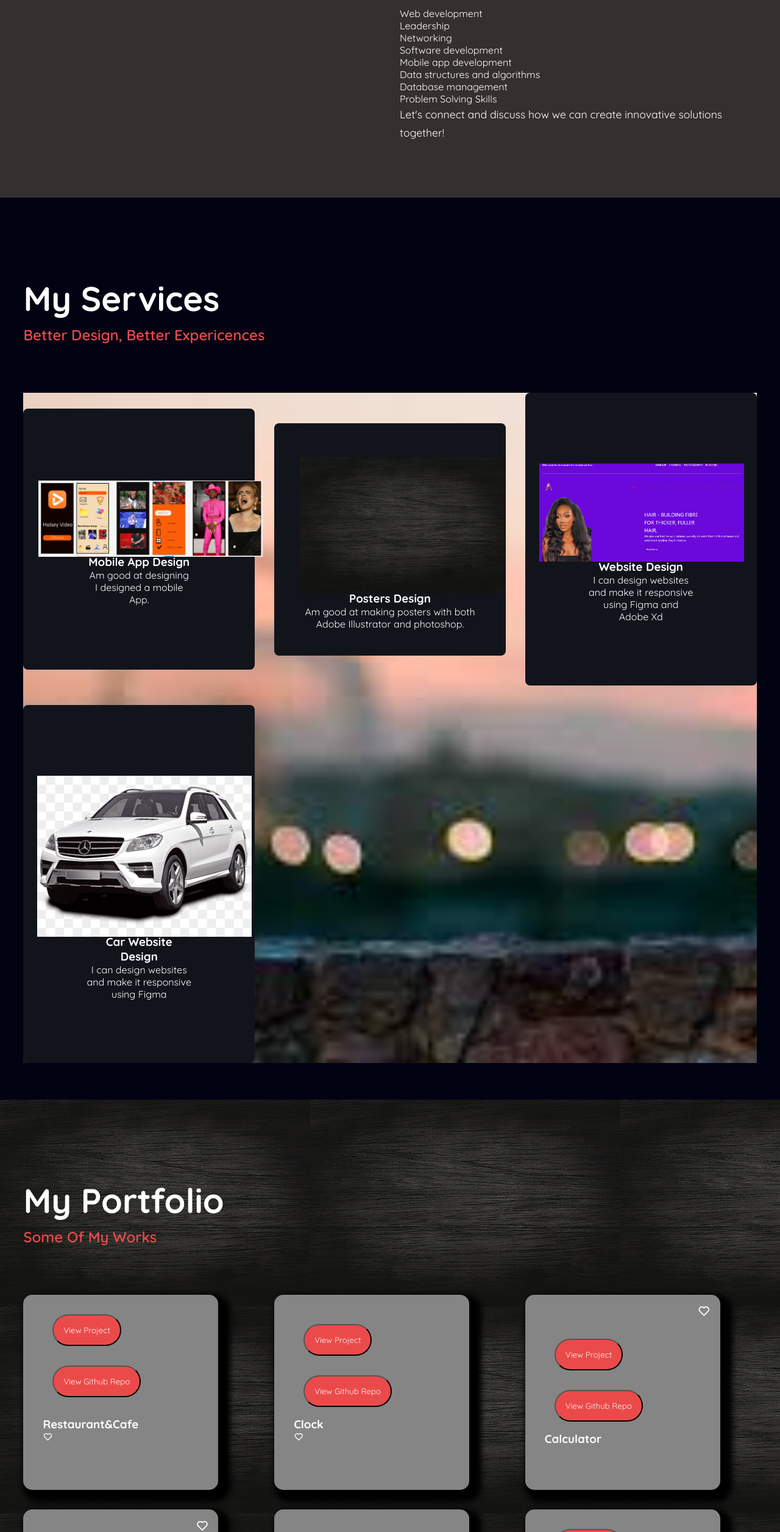
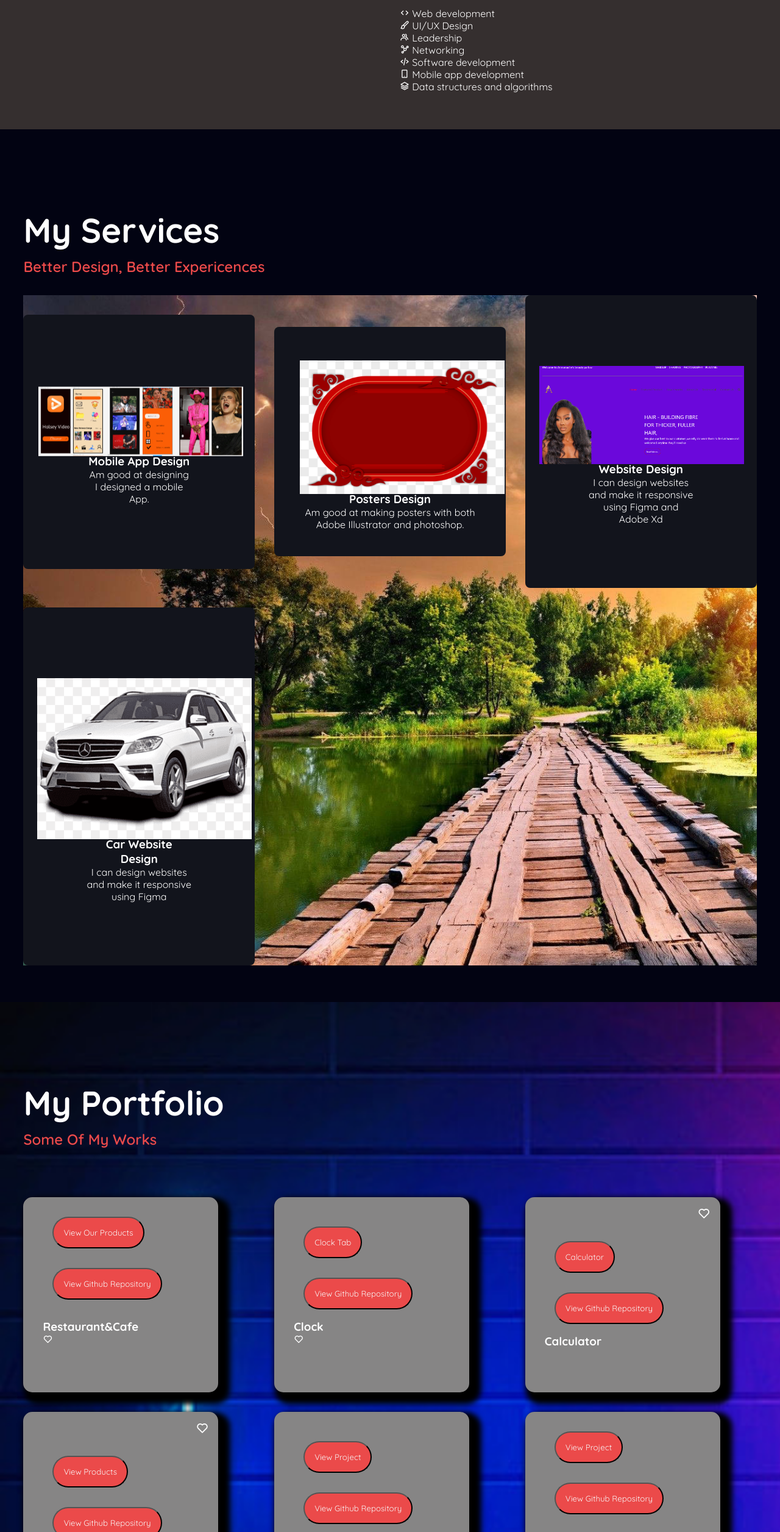
Before and after one commit to kipngenohaaron/KipngenohPortfolio, a plain HTML site: page index.html in a window 1280 px wide. Shown: the part 1596-4108 px from the top of the page at 61% size. Drawn offline with nearby package versions, Linux system fonts and the light colour scheme.

Commit message:
styles updated

```diff
--- a/Css/style.css
+++ b/Css/style.css
@@ -171,8 +171,8 @@ header.sticky{
 	align-items: center;
 	text-align: center;
 	gap: 2rem;
-	margin-top: 5rem;
-	background: url(../images/bg3.jpeg);
+	margin-top: 2rem;
+	background: url(../images/background1.jpg);
 	background-repeat: no-repeat;
 	background-size: cover;
 }
@@ -195,7 +195,7 @@ header.sticky{
 
 }
 .box1 img{
-width: 23rem;
+width: 21rem;
 animation: bounce 1.5s infinite;
 transition: 1s;
 transform-style: preserve-3d;
@@ -307,7 +307,9 @@ color: var(--main-color);
 
 }
 .portfolio{
-	background: url(../images/bg.jpg);
+	background: url(../images/background2.jpg);
+
+	background-size: cover;
 }
 .row img{
 	height: auto;
--- a/index.html
+++ b/index.html
@@ -45,13 +45,11 @@
 	</section>
 
 	<!---about--->
+<!---about--->
 <section class="about" id="about">
 	<div class="about-img">
-
 	  <img src="images/kipngenoh.jpg" class="rounded-circle w-75 h-75" alt="">
 	</div>
-		</div>
-
 
 	<div class="about-text">
 	  <h2>About Me</h2>
@@ -67,18 +65,15 @@
 	  <br>
 	  <h2>Interest and Skills</h2>
 	  <p>My areas of interest include:</p>
-			  <ol id="skillsList">
-				<li>Web development</li>
-				<li>Leadership</li>
-				<li>Networking</li>
-				<li>Software development</li>
-				<li>Mobile app development</li>
-				<li>Data structures and algorithms</li>
-				<li>Database management</li>
-				<li>Problem Solving Skills</li>
-			  </ol>
-			  <p>Let's connect and discuss how we can create innovative solutions together!</p>
-
+	  <ul id="skillsList">
+		<li><i class="bx bx-code"></i> Web development</li>
+		<li><i class="bx bx-paint"></i> UI/UX Design</li>
+		<li><i class="bx bx-group"></i> Leadership</li>
+		<li><i class="bx bx-network-chart"></i> Networking</li>
+		<li><i class="bx bx-code-alt"></i> Software development</li>
+		<li><i class="bx bx-mobile-alt"></i> Mobile app development</li>
+		<li><i class="bx bx-layer"></i> Data structures and algorithms</li>
+	  </ul>
 	</div>
   </section>
 
@@ -97,7 +92,7 @@
 			</div>
 
 			<div class="box2">
-				<img src="./images/bg.jpg">
+				<img src="./images/poster.png">
 				<h3>Posters Design</h3>
 				<p>Am good at making posters with both Adobe Illustrator and photoshop.</p>
 			</div>
@@ -135,8 +130,8 @@
 
 					</div>
 					<div class="card-footer">
-                        <a href="https://maamalirestaurant.netlify.app/" target="_blank"><button class="btn btn-custom">View Project</button></a>
-                        <a href="https://maamalirestaurant.netlify.app/" target="__blank"><button class="btn btn-custom">View Github Repo</button></a>
+						<a href="https://restaurantandcafe.co.nz/" target="_blank"><button class="btn btn-custom">View Our Products</button></a>
+						<a href="https://github.com/kipngenohaaron" target="__blank"><button class="btn btn-custom">View Github Repository</button></a>
                     </div>
 				</div>
 				<h3>Restaurant&Cafe</h3>
@@ -154,8 +149,8 @@
 					</div>
 				</div>
 				<div class="card-footer">
-					<a href="https://faus-clock.netlify.app/" target="_blank"><button class="btn btn-custom">View Project</button></a>
-					<a href="https://faus-clock.netlify.app/" target="__blank"><button class="btn btn-custom">View Github Repo</button></a>
+					<a href="https://www.clocktab.com/" target="_blank"><button class="btn btn-custom">Clock Tab</button></a>
+					<a href="https://github.com/kipngenohaaron" target="__blank"><button class="btn btn-custom">View Github Repository</button></a>
 				</div>
 				<h3>Clock</h3>
 				<i class='bx bx-heart'></i>
@@ -171,8 +166,8 @@
 					</div>
 				</div>
 				<div class="card-footer">
-					<a href="https://fauz-calc.netlify.app/" target="_blank"><button class="btn btn-custom">View Project</button></a>
-					<a href="https://fauz-calc.netlify.app/" target="__blank"><button class="btn btn-custom">View Github Repo</button></a>
+					<a href="https://www.calculator.net/" target="_blank"><button class="btn btn-custom">Calculator</button></a>
+					<a href="https://github.com/kipngenohaaron" target="__blank"><button class="btn btn-custom">View Github Repository</button></a>
 				</div>
 				<h3>Calculator</h3>
 			</div>
@@ -187,8 +182,8 @@
 					</div>
 				</div>
 				<div class="card-footer">
-					<a href="https://fauziasweb.netlify.app/" target="_blank"><button class="btn btn-custom">View Project</button></a>
-					<a href="https://fauziasweb.netlify.app/" target="__blank"><button class="btn btn-custom">View Github Repo</button></a>
+					<a href="https://www.citrocompany.com/" target="_blank"><button class="btn btn-custom">View Products</button></a>
+					<a href="https://github.com/kipngenohaaron" target="__blank"><button class="btn btn-custom">View Github Repository</button></a>
 				</div>
 				<h3>Beauty-Website</h3>
 			</div>
@@ -200,10 +195,10 @@
 					</div>
 				</div>
 				<div class="card-footer">
-					<a href="file:///C:/Users/BitsDevSeven/Downloads/voice-recorder-app-main/voice-recorder-app-main/recorder.html" target="_blank"><button class="btn btn-custom">View Project</button></a>
-					<a href="file:///C:/Users/BitsDevSeven/Downloads/voice-recorder-app-main/voice-recorder-app-main/recorder.html" target="__blank"><button class="btn btn-custom">View Github Repo</button></a>
+					<a href="https://www.redhat.com/en" target="_blank"><button class="btn btn-custom">View Project</button></a>
+					<a href="https://github.com/kipngenohaaron" target="__blank"><button class="btn btn-custom">View Github Repository</button></a>
 				</div>
-				<h3>Api's Designs</h3>
+				<h3>My Designs</h3>
 				<i class='bx bx-heart'></i>
 			</div>
 
@@ -217,8 +212,8 @@
 
 					</div>
 					<div class="card-footer">
-						<a href="https://fauz-todo-list.netlify.app/" target="_blank"><button class="btn btn-custom">View Project</button></a>
-						<a href="https://fauz-todo-list.netlify.app/" target="__blank"><button class="btn btn-custom">View Github Repo</button></a>
+						<a href="https://dribbble.com/tags/todo" target="_blank"><button class="btn btn-custom">View Project</button></a>
+						<a href="https://github.com/kipngenohaaron" target="__blank"><button class="btn btn-custom">View Github Repository</button></a>
 					</div>
 				</div>
 				<h3>To Do list</h3>
@@ -234,8 +229,8 @@
 
 					</div>
 					<div class="card-footer">
-						<a href="https://fau-movie-app.netlify.app/" target="_blank"><button class="btn btn-custom">View Project</button></a>
-						<a href="https://fau-movie-app.netlify.app/" target="__blank"><button class="btn btn-custom">View Github Repo</button></a>
+						<a href="https://www.allmovie.com/" target="_blank"><button class="btn btn-custom">View Movies</button></a>
+						<a href="https://github.com/kipngenohaaron" target="__blank"><button class="btn btn-custom">View Github Repository</button></a>
 					</div>
 				</div>
 				<h3>Movie App</h3>
@@ -248,25 +243,29 @@
 
 	<!---contact--->
 	<section class="contact" id="contact">
+
 		<div class="contact-text">
 			<h2>Contact Me</h2>
 			<h4>Let's Work Together</h4>
-			<p>You can contact me at anytime via the details provided below</p>
+			<p>You can contact me at any time via the details provided below</p>
 			<div class="contact-list">
-
-				<li><a href="kipngenohaaron@gmail.com">kipngenohaaron@gmail.com</a></li>
-				<li><a href="https://github.com/kipngenohaaron">Github Account</a></li>
-				<li><a href="https://www.linkedin.com/in/rotich-kipngenoh-aaron-6070a1218/">linkedin</a></li>
-				<li><a href="#">+254724 828 197 <br> +254724 279 400<br> +254101 121 100</a></li>
-				<li><a href="#">Nairobi- Kenya</a></li>
+			  <ul>
+				<li><a href="mailto:kipngenohaaron@gmail.com"><i class="bx bx-envelope"></i> Email me</a></li>
+				<li><a href="https://github.com/kipngenohaaron"><i class="bx bxl-github"></i> Github</a></li>
+				<li><a href="https://www.linkedin.com/in/rotich-kipngenoh-aaron-6070a1218/"><i class="bx bxl-linkedin"></i> LinkedIn</a></li>
+				<li><a href="https://wa.me/+254724279400"><i class="bx bxl-whatsapp"></i> Whatsapp Me number 1</a></li>
+				<li><a href="https://wa.me/+254724828197"><i class="bx bxl-whatsapp"></i> Whatsapp Me Number 2</a></li>
+				<li><i class="bx bx-phone"></i> Call Me Through: +254724 828 197 / +254101 121 100</li>
+				<li><i class="bx bx-map"></i> Nairobi, Kenya</li>
+			  </ul>
 			</div>
 			<div class="contact-icons">
-				<a href="https://www.linkedin.com/in/rotich-kipngenoh-aaron-6070a1218/"><i class='bx bxl-linkedin' ></i></a>
-				<a href="https://www.facebook.com/home.php"><i class='bx bxl-facebook' ></i></a>
-				<a href="https://twitter.com/home"><i class='bx bxl-instagram' ></i></a>
-
+			  <a href="https://www.linkedin.com/in/rotich-kipngenoh-aaron-6070a1218/"><i class="bx bxl-linkedin"></i></a>
+			  <a href="https://www.facebook.com/home.php"><i class="bx bxl-facebook"></i></a>
+			  <a href="https://twitter.com/home"><i class="bx bxl-twitter"></i></a>
 			</div>
 		  </div>
+
 
 		<div class="contact-form">
 			<form action="">
```
Also changed, not shown: images/background.jpeg (added), images/background0.jpeg (added), images/background1.jpg (added), images/background2.jpg (added), images/poster.png (added), images/poster1.jpg (added), images/poster2.png (added). Lines whose indentation alone changed are shown as unchanged.
